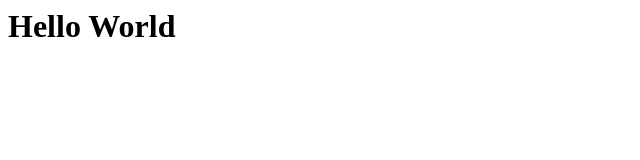
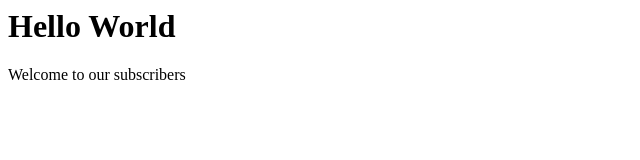
Before and after one commit to onlayndunyo/beginner-project, a plain HTML site: page index.html in a window 1280 px wide. Shown: the whole page, without its empty margins (0-640 px from the left). Drawn offline with Linux system fonts and the light colour scheme.

Commit message:
Update index.html

```diff
--- a/index.html
+++ b/index.html
@@ -1 +1,3 @@
 <h1>Hello World</h1>
+
+<p>Welcome to our subscribers</p>
```
